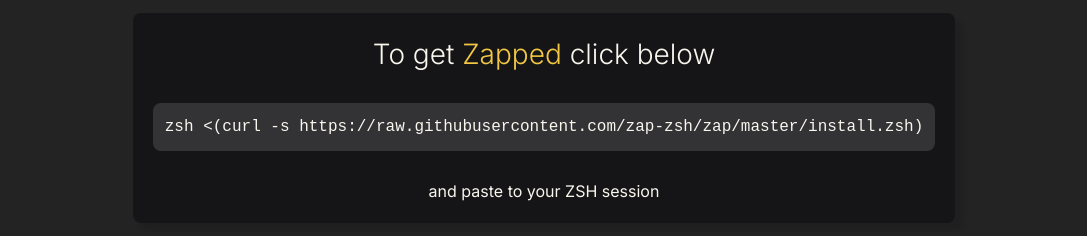
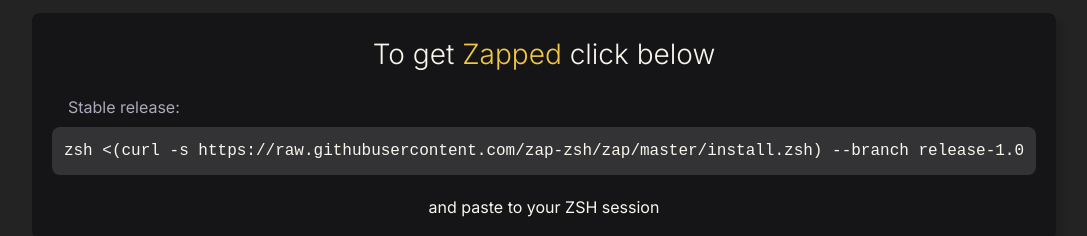
Before and after one commit to zap-zsh/zapzsh.org, a plain HTML site: page index.html in a window 1280 px wide. Shown: the part 462-698 px from the top of the page, without its empty margins (96-1183 px from the left). Drawn offline with Linux system fonts and the light colour scheme.

Commit message:
Changes to installer script
Point to stable release 1.0

```diff
--- a/index.html
+++ b/index.html
@@ -72,8 +72,11 @@
 
         <div class="container">
           <h2>To get <span class="zapped">Zapped</span> click below</h2>
+          <div class="wrapper-release-installer">
+            <p>Stable release:</p>
             <div class="codeblock">
-            zsh <(curl -s https://raw<wbr />.githubusercontent<wbr />.com/zap-zsh/zap/master/install.zsh)
+              zsh &lt;(curl -s https://raw<wbr />.githubusercontent<wbr />.com/zap-zsh/zap/master/install.zsh)
+              --branch release-1.0
               <div style="display: none" id="test">
                 <p>
                   Copied!
@@ -88,6 +91,7 @@
                     />
                   </svg>
                 </p>
+              </div>
             </div>
           </div>
           <p>and paste to your ZSH session</p>
--- a/script.js
+++ b/script.js
@@ -66,7 +66,7 @@
 function copy() {
   navigator.clipboard
     .writeText(
-      "zsh <(curl -s https://raw.githubusercontent.com/zap-zsh/zap/master/install.zsh)"
+      "zsh <(curl -s https://raw.githubusercontent.com/zap-zsh/zap/master/install.zsh) --branch release-1.0"
     )
     .then(() => {
       document.getElementById("test").style.display = "flex";
--- a/styles.css
+++ b/styles.css
@@ -71,6 +71,7 @@
   --bg-acc-alt: #333336;
   --yellow: #f2c744;
   --yellow-alt: #f9f6ee;
+  --fg-dim: #aaaaba;
 
   /* Font */
   --ff: "Inter", sans-serif;
@@ -145,7 +146,7 @@
   align-items: center;
   align-content: center;
   flex-direction: column;
-  gap: 1.75rem;
+  gap: 1.25rem;
   border-radius: var(--border);
   max-width: 96%;
   background-color: var(--bg);
@@ -158,6 +159,19 @@
   font-size: 28px;
   font-weight: var(--fw-light);
   color: var(--yellow-alt);
+}
+
+.wrapper-release-installer {
+  display: flex;
+  flex-flow: column wrap;
+  text-align: left;
+  gap: 0.5rem;
+}
+
+.wrapper-release-installer p {
+  display: flex;
+  margin-left: 1rem;
+  color: var(--fg-dim);
 }
 
 .codeblock {
```
Lines whose indentation alone changed are shown as unchanged.
